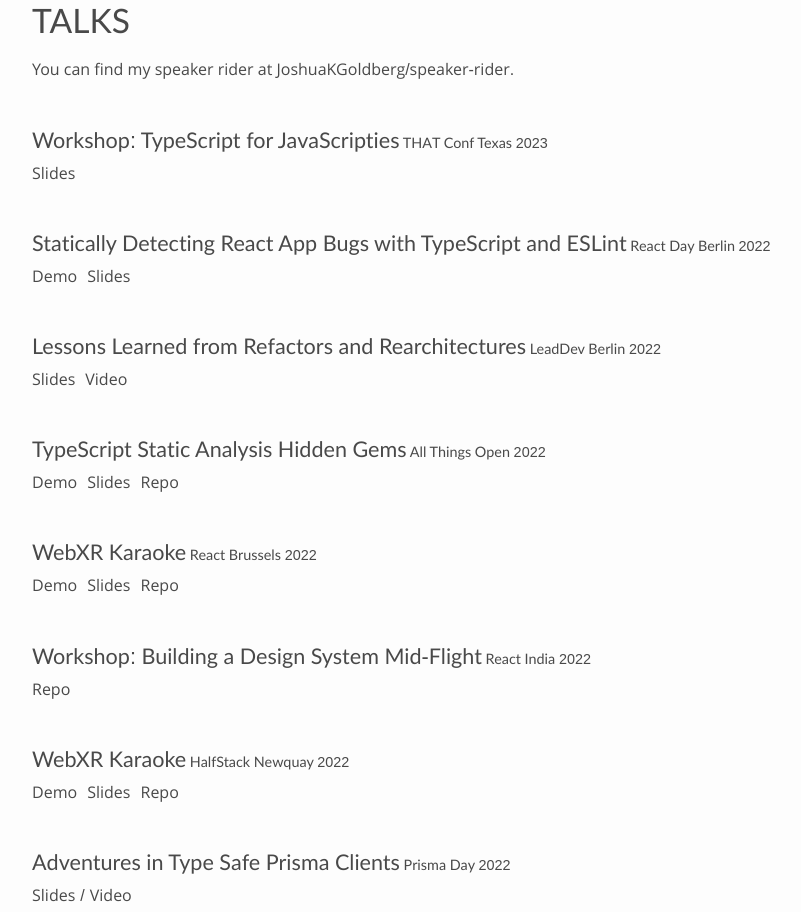
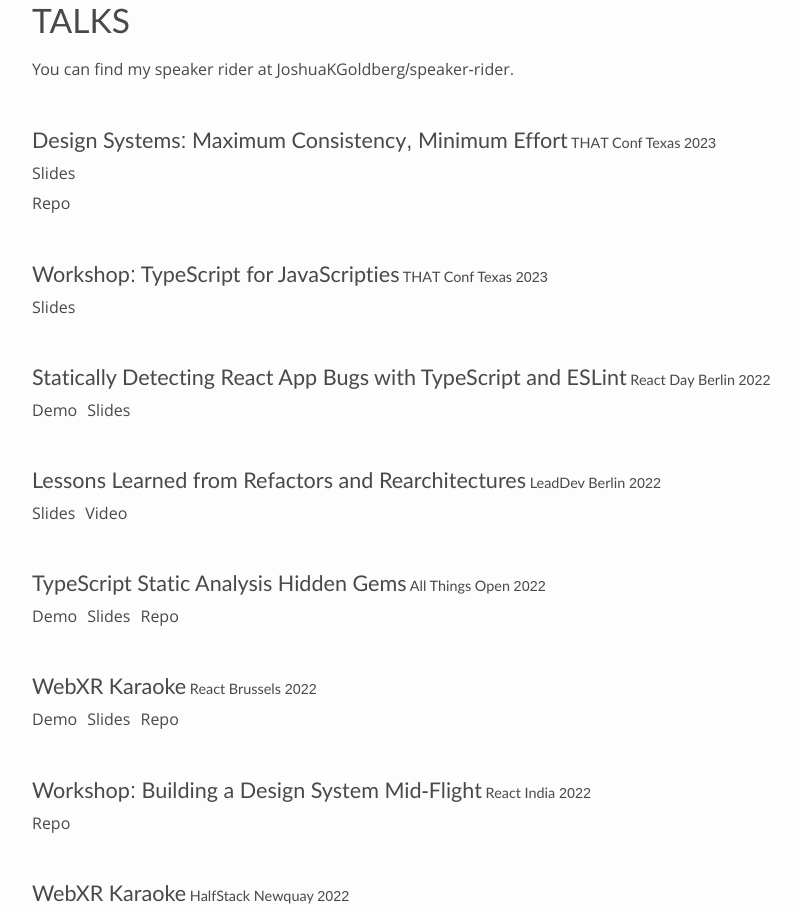
Before and after one commit to JoshuaKGoldberg/joshuakgoldberg-dot-com-old, a website: page src/index.html in a window 1280 px wide. Shown: the part 1315-2227 px from the top of the page, without its empty margins (68-869 px from the left). Drawn offline with Linux system fonts and the light colour scheme.

Commit message:
Design systems talk

```diff
--- a/src/index.html
+++ b/src/index.html
@@ -172,6 +172,31 @@
           </p>
 
           <ul class="groups callout-groups">
+            <li class="group callout-group">
+              <a class="recipient" href="https://that.us/activities/tNRz6cMoBc0pqJsIFzkC/" rel="noopener" target="_blank">
+                <strong>Design Systems: Maximum Consistency, Minimum Effort</strong>
+                THAT Conf Texas 2023
+              </a>
+              <p class="links">
+                <a
+                  aria-label="Slides: Design Systems: Maximum Consistency, Minimum Effort"
+                  href="https://1drv.ms/p/s!AvUc1cvPrJnWvtRv5w2TlFXfhHorNQ"
+                  rel="noopener"
+                  target="_blank"
+                  >Slides</a
+                >
+              </p>
+              <p class="links">
+                <a
+                  aria-label="Repo: Design Systems: Maximum Consistency, Minimum Effort"
+                  href="https://github.com/JoshuaKGoldberg/design-system-sketch"
+                  rel="noopener"
+                  target="_blank"
+                  >Repo</a
+                >
+              </p>
+            </li>
+
             <li class="group callout-group">
               <a class="recipient" href="https://that.us/activities/tNRz6cMoBc0pqJsIFzkC/" rel="noopener" target="_blank">
                 <strong>Workshop: TypeScript for JavaScripties</strong>
```
